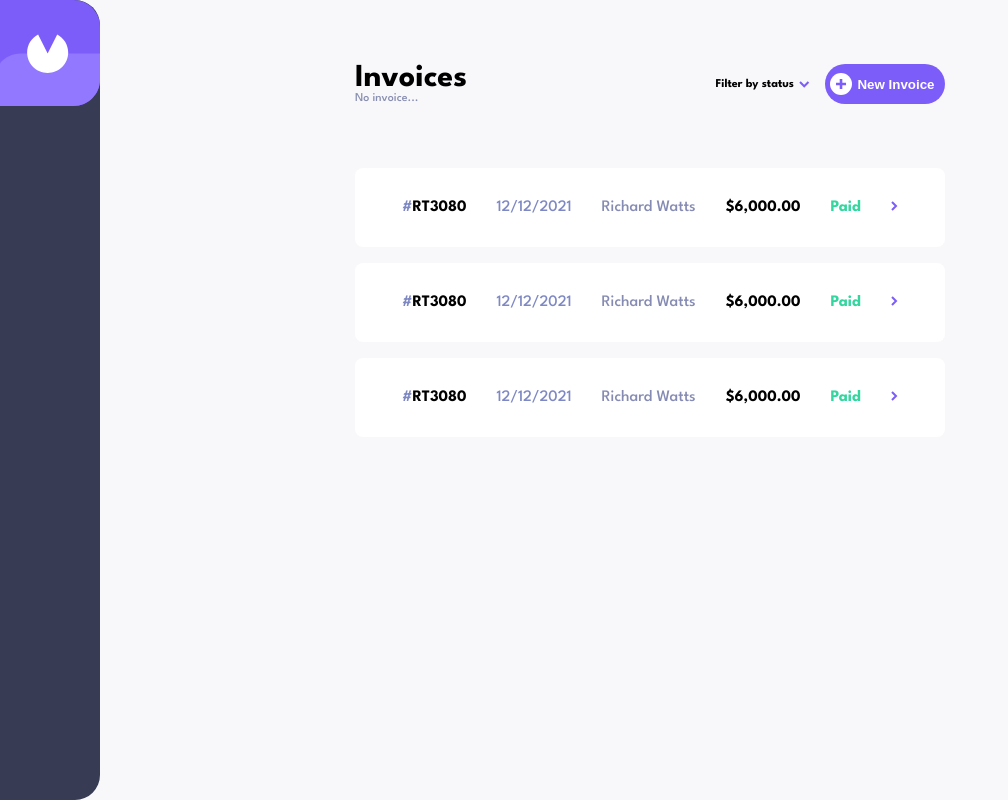
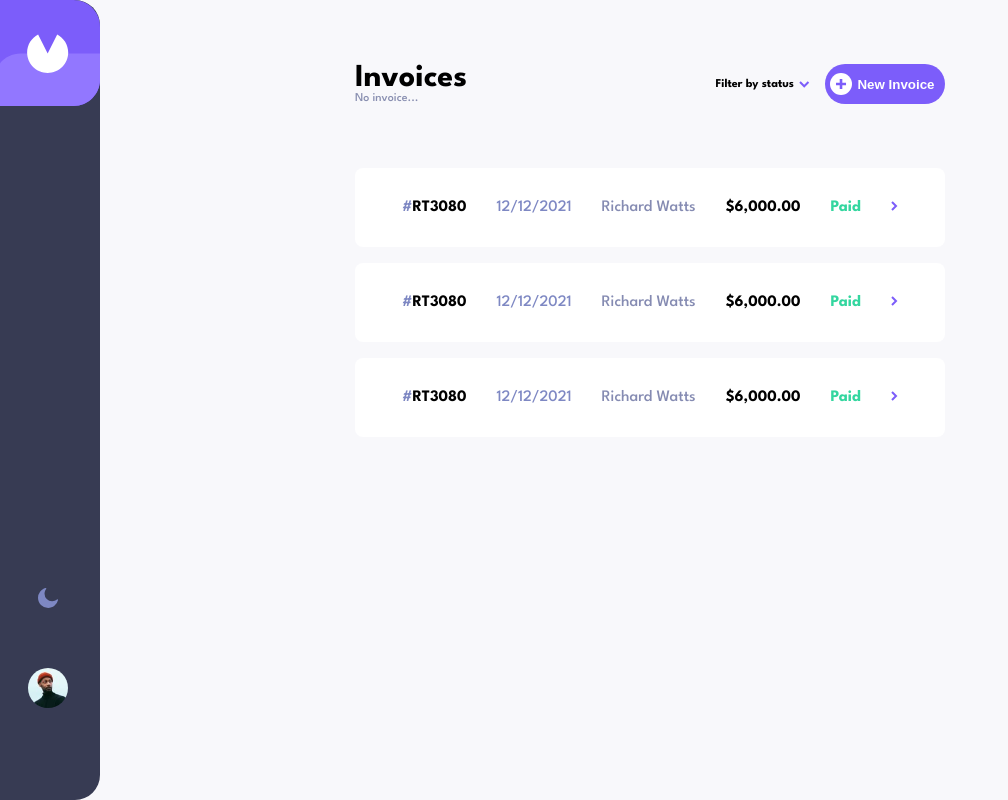
Before and after one commit to LloydRivers/invoice-app, a React (Create React App) app in the folder invoice-app/: page / in a window 1280 px wide. Shown: the whole page, without its empty margins (0-1008 px from the left). Built offline with nearby package versions, Linux system fonts and the light colour scheme.

Commit message:
Created icons and containers

```diff
--- a/invoice-app/src/Components/SideBar/SideBar.styled.ts
+++ b/invoice-app/src/Components/SideBar/SideBar.styled.ts
@@ -17,3 +17,29 @@ export const SVGContainer = styled.div`
     right: 0%;
   }
 `;
+
+export const IconContainer = styled.div`
+  display: flex;
+  flex-direction: column;
+  position: absolute;
+  bottom: 10%;
+
+  transform: translate(10%, -10%);
+
+  justify-content: center;
+  align-items: center;
+`;
+export const ImageContainer = styled.div`
+  display: flex;
+  justify-content: center;
+  margin-top: 40px;
+  padding-top: 1em;
+  width: 100%;
+`;
+
+export const StyledImage = styled.img`
+  width: 50%;
+  height: 50%;
+  object-fit: cover;
+  border-radius: 50%;
+`;
--- a/invoice-app/src/Components/SideBar/SideBar.tsx
+++ b/invoice-app/src/Components/SideBar/SideBar.tsx
@@ -1,5 +1,13 @@
-import { StyledSideBar, SVGContainer } from "./SideBar.styled";
+import {
+  StyledSideBar,
+  SVGContainer,
+  IconContainer,
+  ImageContainer,
+  StyledImage,
+} from "./SideBar.styled";
 import { ReactComponent as Logo } from "../../Assets/logo.svg";
+import { ReactComponent as Moon } from "../../Assets/icon-moon.svg";
+import ImageAvatar from "../../Assets/image-avatar.jpg";
 
 const SideBar = () => {
   return (
@@ -7,6 +15,16 @@ const SideBar = () => {
       <SVGContainer>
         <Logo />
       </SVGContainer>
+
+      <IconContainer>
+        <div>
+          <Moon />
+        </div>
+
+        <ImageContainer>
+          <StyledImage src={ImageAvatar} alt="" />
+        </ImageContainer>
+      </IconContainer>
     </StyledSideBar>
   );
 };
```
